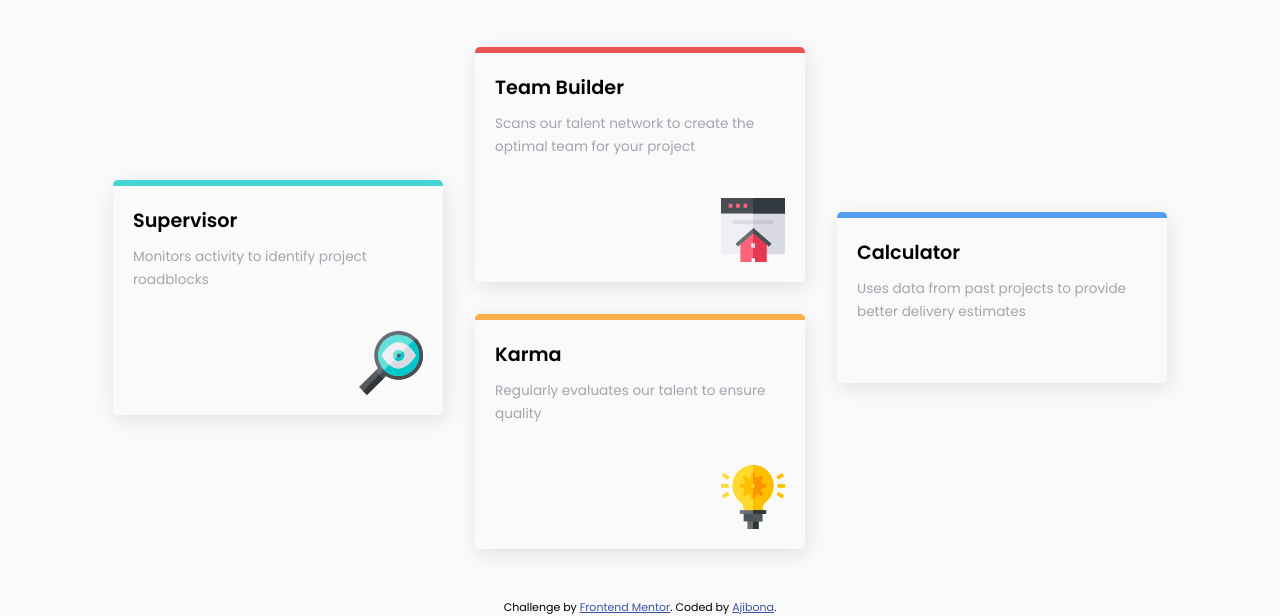
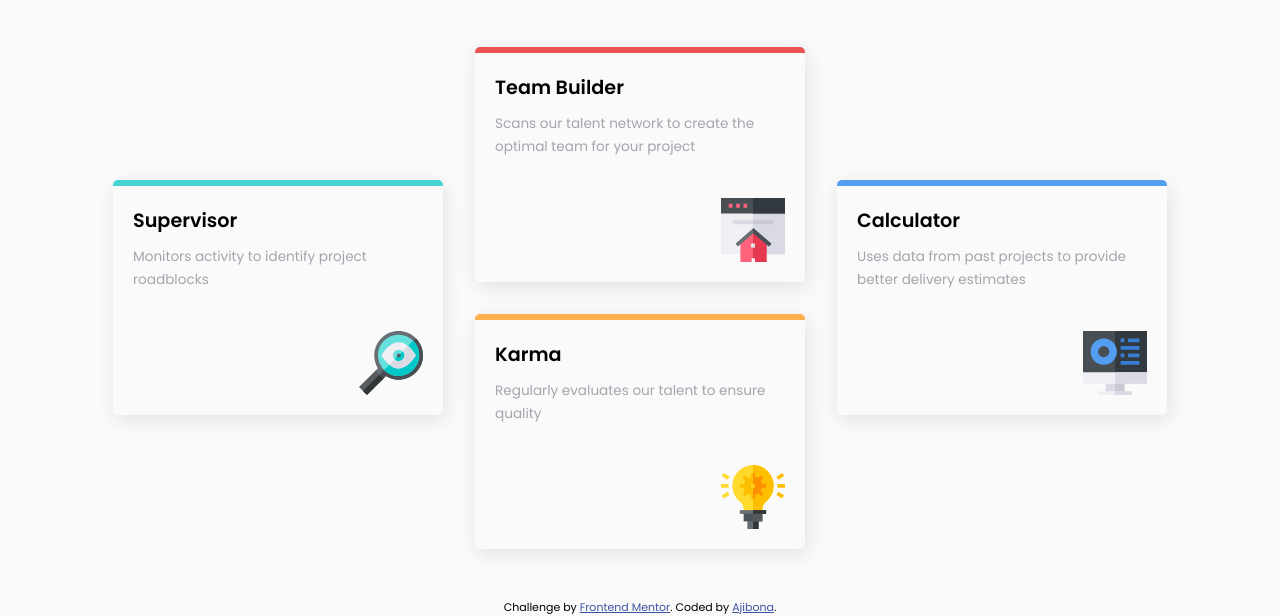
Before and after one commit to ajibona/four-card-feature, a plain HTML site: page index.html in a window 1280 px wide. Shown: the part 197-813 px from the top of the page. Drawn offline with Linux system fonts and the light colour scheme.

Commit message:
Update index.html

```diff
--- a/index.html
+++ b/index.html
@@ -72,7 +72,7 @@
             <h3>Calculator</h3>
             <p> Uses data from past projects to provide better delivery estimates</p>
 
-            <div class="image-float"<img src="images/icon-calculator.svg" alt=""></div>
+            <div class="image-float"> <img src="images/icon-calculator.svg" alt=""> </div>
 
           </div>
         </div>
```
